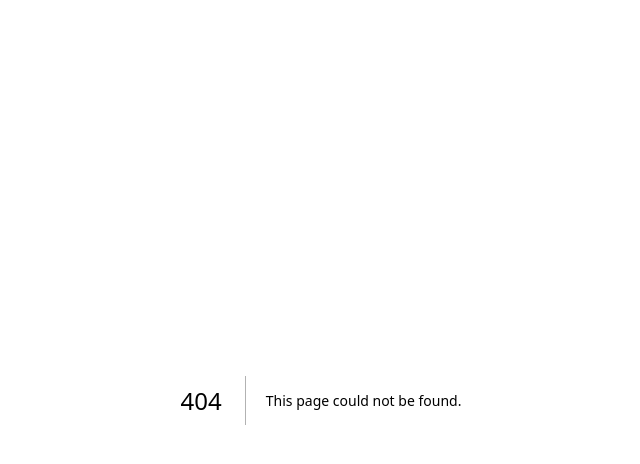
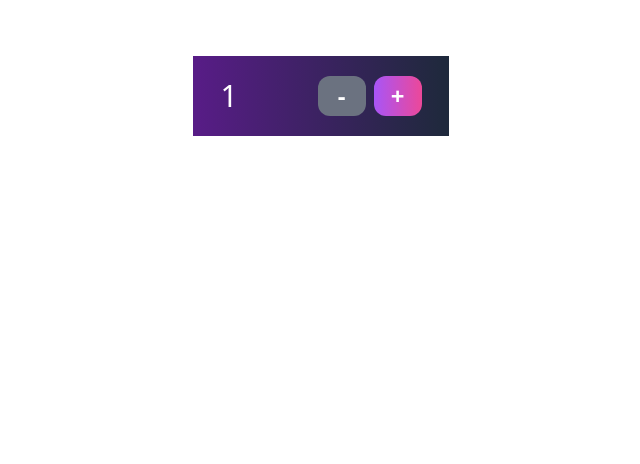
Before and after one commit to caddelacruz/cprg306-assignments, a Next.js app: page /week-4 in a window 1280 px wide. Before the commit this address had no page. Shown: the top 464 px of the page, without its empty margins (319-959 px from the left). Built offline with nearby package versions, Linux system fonts and the light colour scheme.

Commit message:
week4 assignment
creating onclick buttons and some designing

```diff
--- a/app/page.js
+++ b/app/page.js
@@ -9,6 +9,7 @@ export default function Page() {
           <p>
             <Link href="/week-2">Week 2 Assignment</Link>
             <p><Link href="/week-3">Week 3 Assignment</Link></p>
+            <p><Link href="/week-4">Week 4 Assignment</Link></p>
           </p>
         </ul>
       </header>
--- /dev/null
+++ b/app/week-4/new-item.js
@@ -0,0 +1,58 @@
+"use client"
+
+import { useState }  from "react";
+
+export default function NewItem() {
+    const [quantity, setQuantity] = useState(1);   // Initializing count to
+    const [activeButton, setActiveButton] = useState(null);  // To track which button is active
+
+    // Increment by 1 not exceeding to 20
+    const increment = () => {
+        if (quantity < 20) {
+        setQuantity(quantity +1);  // Set increment to 1
+        }
+
+    };
+
+    // Decrement by 1 not going below 1
+    const decrement = () => {
+        if (quantity > 1) {
+        setQuantity(quantity -1); // Set decrement to 1
+        }
+    };
+
+    return (
+        <div className= "bg-gradient-to-r from-purple-900 to-slate-800 flex justify-center items-center h-20 w-64 mx-auto mt-10">
+            <p className="text-white mr-20 text-3xl">{quantity}</p>
+
+            <button onClick={decrement}
+            className={`text-white
+            items-center
+            text-2xl
+            font-bold
+            h-10 w-12
+            rounded-xl
+            mr-2
+            ${quantity === 1 ? // The color is gray if the quantity is 1
+            "bg-gray-500" : "bg-gradient-to-r from-purple-500 to-pink-500 hover:from-pink-500 hover:to-yellow-500"}`}
+            disabled={quantity === 1}>
+            -
+            </button>
+
+            <button onClick={increment}
+            className="bg-gradient-to-r from-purple-500 to-pink-500
+            hover:from-pink-500 hover:to-yellow-500
+            active-border-blue-300
+            text-white
+            items-center
+            text-2xl
+            font-bold
+            h-10 w-12
+            rounded-xl">
+            +
+            </button>
+
+        </div>
+
+        );
+    }
--- /dev/null
+++ b/app/week-4/page.js
@@ -0,0 +1,9 @@
+import NewItem from "./new-item";
+
+export default function Page() {
+    return (
+        <main className="bg-white min-h-screen p-4">
+            <NewItem />
+        </main>
+    )
+}
```
